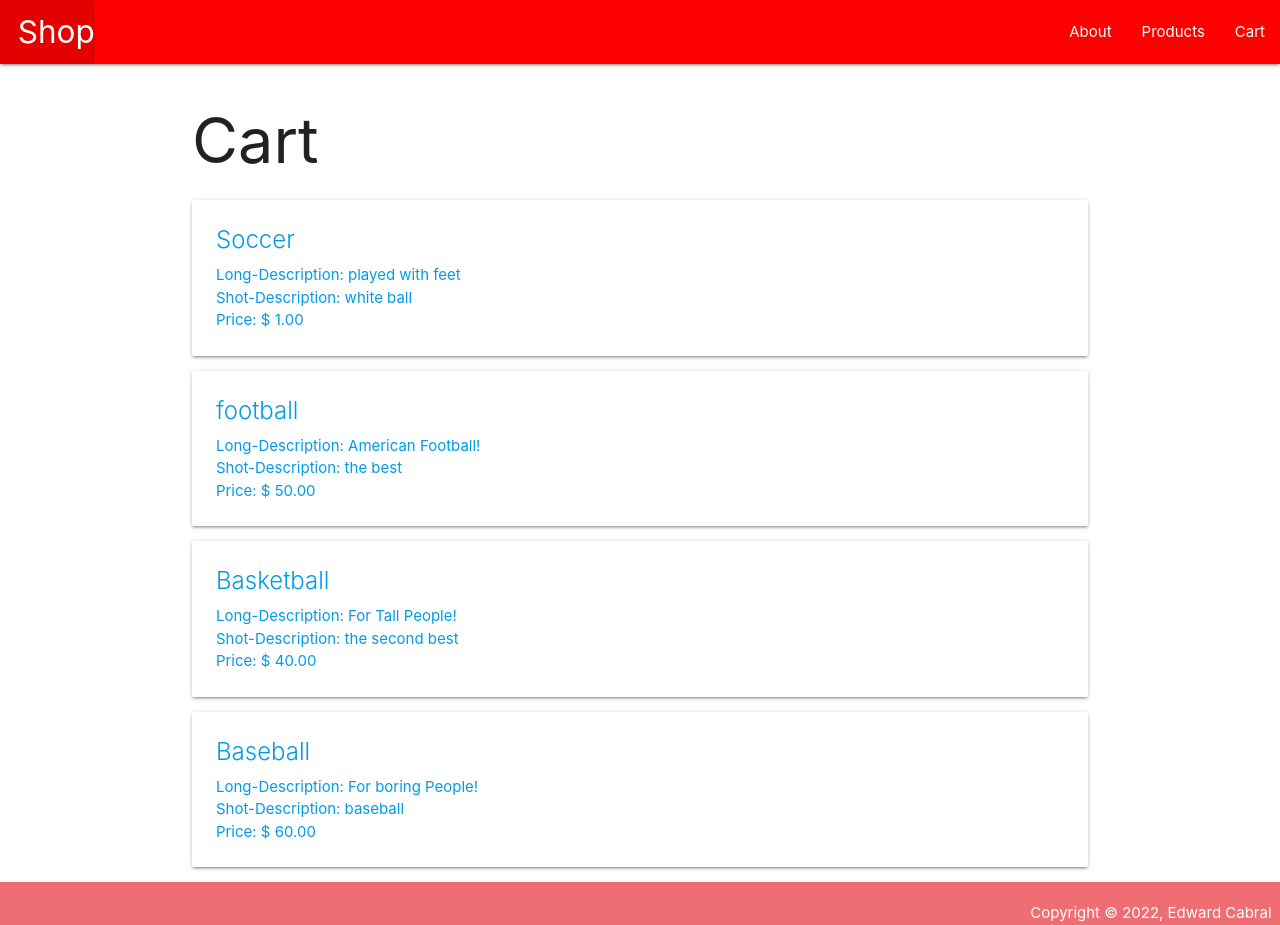
After one commit to CabralE/shop-product, a Django app: page /cart/ in a window 1280 px wide. The commit adds this page. Run offline with Django 4.2, Linux system fonts and the light colour scheme; data comes from the database, SQL or seed files in the repository; both versions use the stored data as it was after the commit.

Commit message:
added subCart page

```diff
--- a/main_app/admin.py
+++ b/main_app/admin.py
@@ -3,3 +3,5 @@ from .models import Product, SubCart, Cart
 # Register your models here.
 
 admin.site.register(Product)
+admin.site.register(SubCart)
+admin.site.register(Cart)
--- a/main_app/models.py
+++ b/main_app/models.py
@@ -15,8 +15,7 @@ class Product(models.Model):
 
 class SubCart(models.Model):
     quantity = models.IntegerField()
-    product = models.ForeignKey(Product, on_delete=models.CASCADE)
+    product = models.OneToOneField(Product, on_delete=models.CASCADE)
 
 class Cart(models.Model):
-    subcart = models.ForeignKey(SubCart, on_delete=models.CASCADE)
-    pass
+    subCart = models.ForeignKey(SubCart, on_delete=models.CASCADE)
--- a/main_app/templates/base.html
+++ b/main_app/templates/base.html
@@ -20,6 +20,7 @@
                 <ul class="right">
                     <li><a href="/about">About</a></li>
                     <li><a href="/products">Products</a></li>
+                    <li><a href="/cart">Cart</a></li>
                 </ul>
             </div>
         </nav>
--- /dev/null
+++ b/main_app/templates/cart/index.html
@@ -0,0 +1,19 @@
+{% extends 'base.html' %}
+{% block content %}
+
+<h1>Cart</h1>
+
+{% for cart in carts %}
+<div class="card">
+    <a href="{% url 'cart_detail' cart.id %}">
+        <div class="card-content">
+            <span class="card-title">{{ cart.product.name }}</span>
+            <p>Long-Description: {{ cart.product.longDescription }}</p>
+            <p>Shot-Description: {{ cart.product.shortDescription }}</p>
+            <p>Price: $ {{ cart.product.price }}0</p>
+        </div>
+    </a>
+</div>
+{% endfor %}
+
+{% endblock %}
--- a/main_app/urls.py
+++ b/main_app/urls.py
@@ -5,5 +5,7 @@ urlpatterns = [
     path('', views.home, name='home'),
     path('about/', views.about, name='about'),
     path('products/', views.products_index, name='index'),
-    path('products/<int:product_id>/', views.products_detail, name='detail')
+    path('products/<int:product_id>/', views.products_detail, name='detail'),
+    path('cart/', views.cart_index, name='cart_index'),
+    path('cart/<int:cart_id>/', views.cart_detail, name='cart_detail')
 ]
--- a/main_app/views.py
+++ b/main_app/views.py
@@ -3,19 +3,6 @@ from .models import Product, SubCart, Cart
 from django.http import HttpResponse
 # Create your views here.
 
-    # def __init__(self, name, longDescription,shortDescription, price, image):
-    #     self.name = name
-    #     self.longDescription = longDescription
-    #     self.shortDescription = shortDescription
-    #     self.price = price
-    #     self.image = image
-
-# products = [
-#     Product('Football', 'Made for Americans Football', 'American Football', 60, 'image'),
-#     Product('Baseball', 'Round white ball that is spherical', 'Standard baseball', 20, 'image'),
-#     Product('Basketball', 'A sport for tall people', 'Knicks', 30, 'image'),
-#     Product('Soccer', 'Used for the biggest sport in the world', 'White with Black dots', 40, 'image'),
-# ]
 
 def home(request):
   return HttpResponse('<h1>Hello, Customer!</h1>')
@@ -30,3 +17,11 @@ def products_index(request):
 def products_detail(request, product_id):
   product = Product.objects.get(id=product_id)
   return render(request, 'products/detail.html', {'product': product})
+
+def cart_index(request):
+    carts = SubCart.objects.all()
+    return render(request, 'cart/index.html', {'carts': carts})
+
+def cart_detail(request, cart_id):
+  cart = SubCart.objects.get(id=cart_id)
+  return render(request, 'cart/detail.html', {'cart': cart})
```
Also changed, not shown: main_app/templates/cart/detail.html (added, +15 -0 lines), db.sqlite3, main_app/migrations/0003_subcart_cart.py (added), main_app/migrations/0004_rename_subcart_cart_subcart_alter_subcart_product.py (added).
